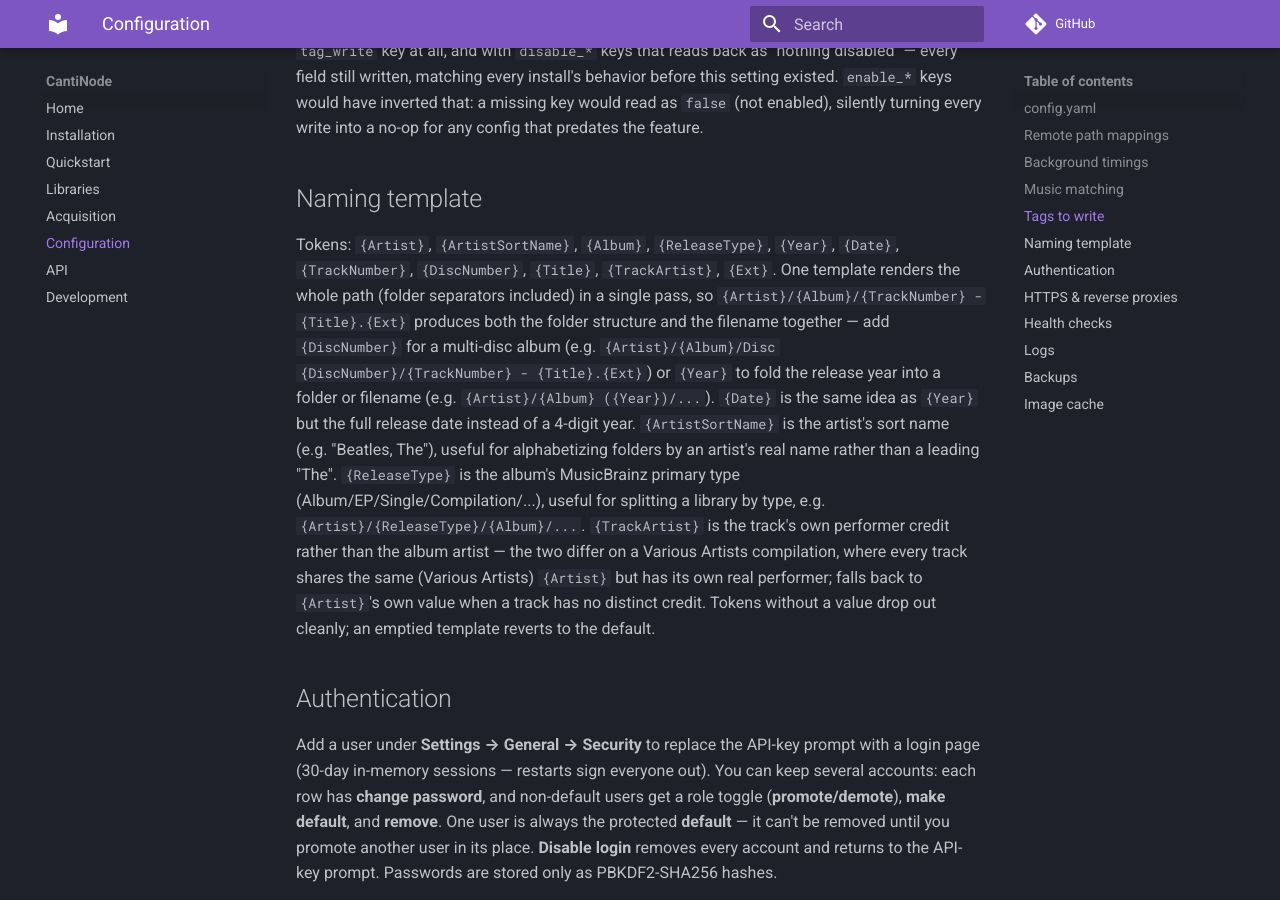
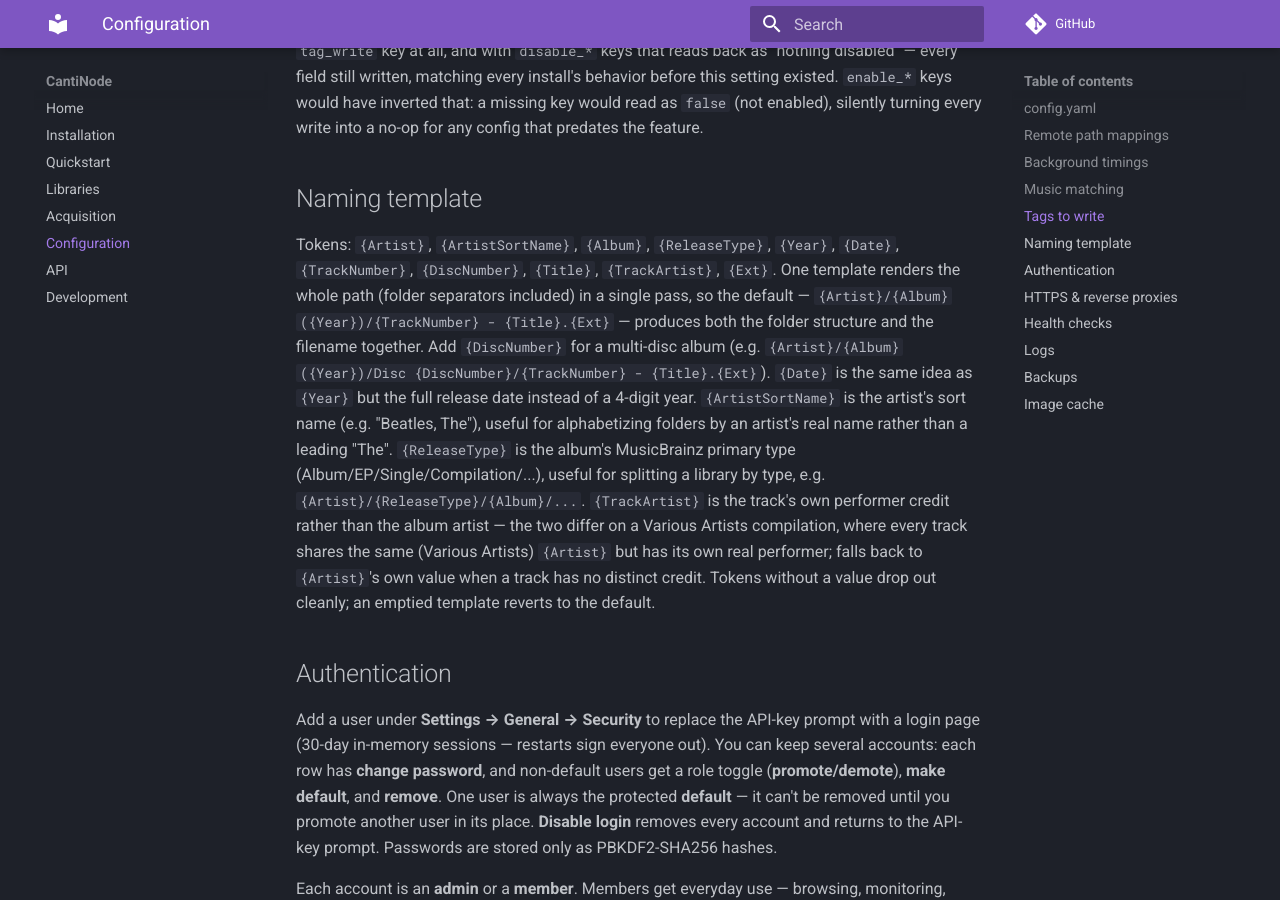
Before and after one commit to obstruct-exit-emit/CantiNode, an MkDocs documentation site: the page built from docs/configuration.md, in a window 1280 px wide and 900 px high, scrolled down 3852 px. Built offline with MkDocs 1.6.1 and Material for MkDocs 9.7.7, drawn with Linux system fonts in a browser that asks for light colours; comment, search, counter and statistics services are not loaded; some of the changed text lies outside the part shown.

Commit message:
Include release year in the default music naming template
Default naming.music_file becomes {Artist}/{Album} ({Year})/{TrackNumber}
- {Title}.{Ext} (was {Artist}/{Album}/...), so a library organized under
the default no longer collapses same-named albums released in different
years into one folder. Only the default changes — an existing explicit
naming.music_file setting is untouched.

Co-Authored-By: Claude Sonnet 5 <noreply@anthropic.com>

```diff
--- a/docs/configuration.md
+++ b/docs/configuration.md
@@ -191,13 +191,13 @@ every write into a no-op for any config that predates the feature.
 Tokens: `{Artist}`, `{ArtistSortName}`, `{Album}`, `{ReleaseType}`, `{Year}`,
 `{Date}`, `{TrackNumber}`, `{DiscNumber}`, `{Title}`, `{TrackArtist}`,
 `{Ext}`. One template renders the whole path (folder separators included) in
-a single pass, so `{Artist}/{Album}/{TrackNumber} - {Title}.{Ext}` produces
-both the folder structure and the filename together — add `{DiscNumber}` for
+a single pass, so the default —
+`{Artist}/{Album} ({Year})/{TrackNumber} - {Title}.{Ext}` — produces both
+the folder structure and the filename together. Add `{DiscNumber}` for
 a multi-disc album (e.g.
-`{Artist}/{Album}/Disc {DiscNumber}/{TrackNumber} - {Title}.{Ext}`) or
-`{Year}` to fold the release year into a folder or filename (e.g.
-`{Artist}/{Album} ({Year})/...`). `{Date}` is the same idea as `{Year}` but
-the full release date instead of a 4-digit year. `{ArtistSortName}` is the
+`{Artist}/{Album} ({Year})/Disc {DiscNumber}/{TrackNumber} - {Title}.{Ext}`).
+`{Date}` is the same idea as `{Year}` but the full release date instead of
+a 4-digit year. `{ArtistSortName}` is the
 artist's sort name (e.g. "Beatles, The"), useful for alphabetizing folders
 by an artist's real name rather than a leading "The". `{ReleaseType}` is the
 album's MusicBrainz primary type (Album/EP/Single/Compilation/...), useful
```
Also changed, not shown: other parts of docs/configuration.md (+1 -1 lines), CHANGELOG.md (+9 -0 lines), README.md (+1 -1 lines), 2 other files.
